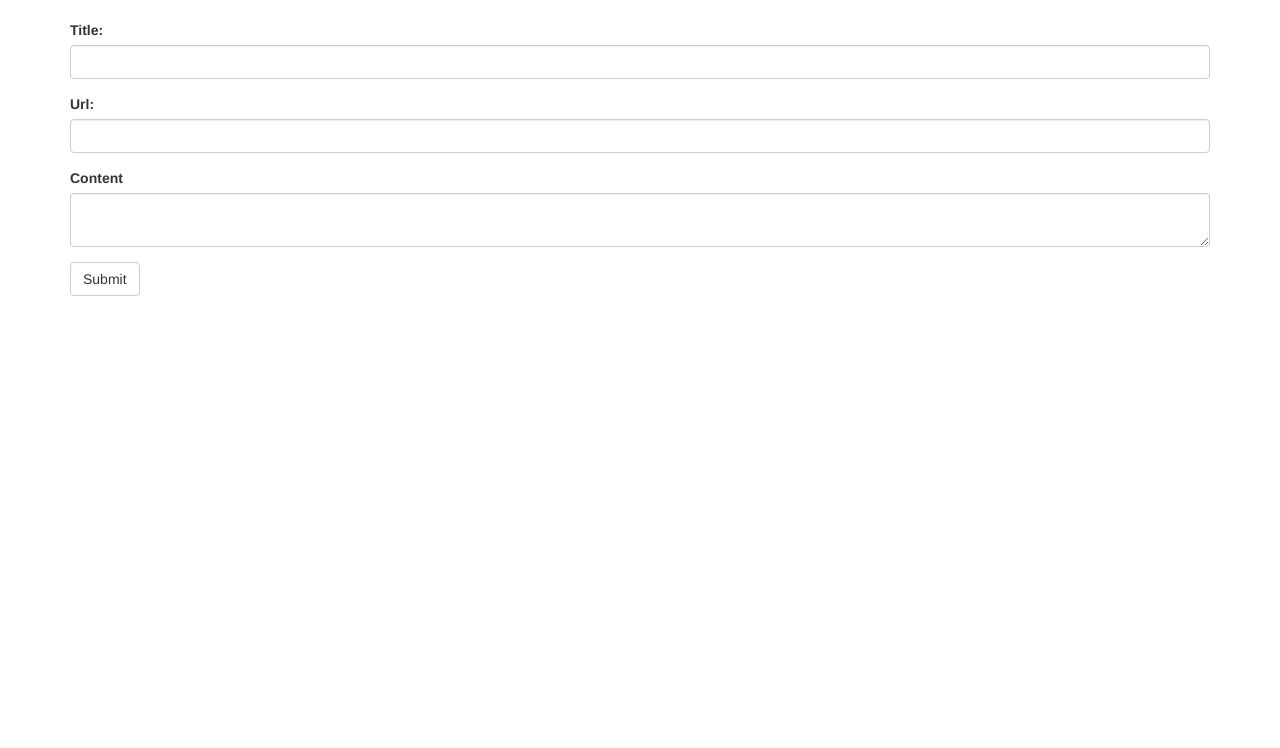
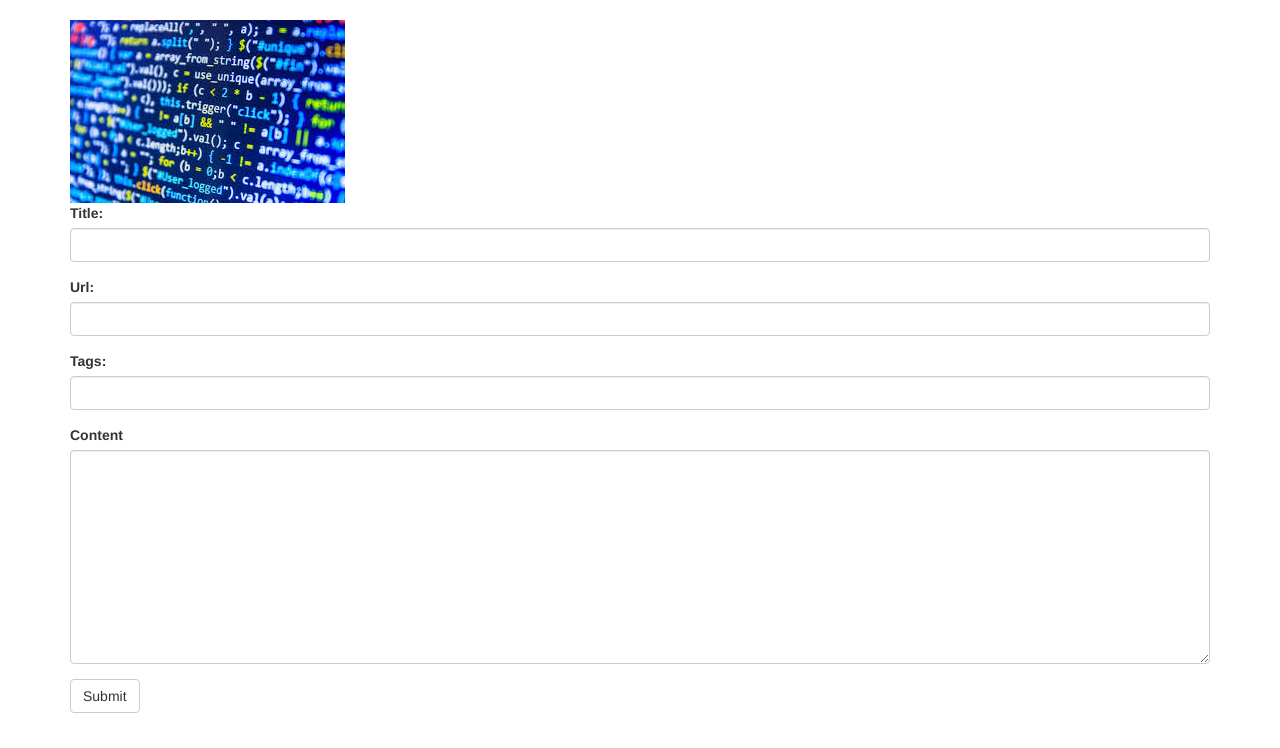
Before and after one commit to hawksterdhruv/django-tutorial, a Django app: page /read/entry/ in a window 1280 px wide. Shown: the part 52-800 px from the top of the page. Run offline with Django 3.2, Linux system fonts and the light colour scheme; some libraries are stand-ins or nearby versions.

Commit message:
working tags 1.0

```diff
--- a/read/read/urls.py
+++ b/read/read/urls.py
@@ -15,18 +15,23 @@ Including another URLconf
 """
 from django.conf.urls import url
 from django.contrib import admin
+from django.conf import settings
+from django.conf.urls.static import static
+from django.contrib.staticfiles import views
 
 from read.views import helloWorld
 from reading.views import heatmap_data
-# from read.views import time
+from reading.views import write_form
 from reading.views import read_list
 from reading.views import read_form
 
 urlpatterns = [
-    url(r'^admin/', admin.site.urls),
-    url(r'^hello/',helloWorld),
-    url(r'^heatmap_data/', heatmap_data),
-    # url(r'^time/plus/(\d{1,2})/',timePlus),
-    url(r'^read/list/',read_list),
-    url(r'^read/entry/',read_form)
-]
+                  url(r'^admin/', admin.site.urls),
+                  url(r'^hello/', helloWorld),
+                  url(r'^heatmap_data/', heatmap_data),
+                  # url(r'^time/plus/(\d{1,2})/',timePlus),
+                  url(r'^read/list/', read_list),
+                  url(r'^read/entry/', read_form),
+                  url(r'^write/', write_form),
+                  url(r'^static/(?P<path>.*)$', views.serve),
+              ] + static(settings.STATIC_URL, document_root=settings.STATIC_ROOT)
--- a/read/reading/models.py
+++ b/read/reading/models.py
@@ -5,13 +5,8 @@ from django.db import models
 
 # Create your models here.
 
-class Read(models.Model):
-    title = models.CharField(max_length=200)
-    url = models.URLField()
-    data = models.CharField(max_length=4000)
-    created_date = models.DateField()
-    # country = models.CharField(max_length=50)
-    # website = models.URLField()
+class Tags(models.Model):
+    tag = models.CharField(max_length=100)
 
 
 class Write(models.Model):
@@ -19,8 +14,20 @@ class Write(models.Model):
     # url = models.URLField()
     data = models.CharField(max_length=4000)
     created_date = models.DateField()
+    tags = models.ManyToManyField(Tags)
 
 
-class ReadWrite(models.Model):
-    read = models.ForeignKey(Read)
-    write = models.ForeignKey(Write)
+class Read(models.Model):
+    title = models.CharField(max_length=200)
+    url = models.URLField()
+    data = models.CharField(max_length=4000)
+    created_date = models.DateField()
+    tags = models.ManyToManyField(Tags)
+    write = models.ForeignKey(Write, on_delete=models.SET_NULL, blank=True,
+                              null=True, )
+    # country = models.CharField(max_length=50)
+    # website = models.URLField()
+
+# class ReadWrite(models.Model):
+#     read = models.ForeignKey(Read)
+#     write = models.ForeignKey(Write)
--- a/read/reading/views.py
+++ b/read/reading/views.py
@@ -7,7 +7,7 @@ from datetime import datetime, timedelta
 import time
 # Create your views here.
 from .forms import ReadingForm
-from .models import Read
+from .models import Read, Tags
 
 
 def read_list(request):
@@ -43,12 +43,22 @@ def read_form(request):
             # ...
             # redirect to a new URL:
             blog_read = form.save(commit=False)
-            # post.author = request.user
             blog_read.created_date = datetime.now()
             blog_read.save()
 
+            k = set()
+            for a in form.data['tags'].split(','):
+                k.add(a.strip())
+            for a in k:
+                t = Tags()
+                t.tag = a
+                t.save()
+                blog_read.tags.add(t)
+            # blog_read.save()
+
             return render(request, 'reading_form.html', {'form': form, 'success': True})
-
+        else:
+            return render(request, 'reading_form.html', {'form': form, 'success': False})
             # if a GET (or any other method) we'll create a blank form
     else:
         form = ReadingForm()
@@ -63,3 +73,7 @@ def heatmap_data(request):
     for idx,a in enumerate(blog_reads):
         l[time.mktime(a[0].timetuple())+idx] = 1
     return JsonResponse(l)
+
+def write_form(request):
+
+    return render(request, 'write_form.html')
--- a/read/templates/base.html
+++ b/read/templates/base.html
@@ -1,14 +1,8 @@
 <html>
 <head>
 <title>{% block title %}{% endblock %}</title>
-
-<!-- Latest compiled and minified CSS -->
 <link rel="stylesheet" href="https://maxcdn.bootstrapcdn.com/bootstrap/3.3.7/css/bootstrap.min.css">
-
-<!-- jQuery library -->
 <script src="https://ajax.googleapis.com/ajax/libs/jquery/1.12.4/jquery.min.js"></script>
-
-<!-- Latest compiled JavaScript -->
 <script src="https://maxcdn.bootstrapcdn.com/bootstrap/3.3.7/js/bootstrap.min.js"></script>
 {% block head %}{% endblock %}
 </head>
--- a/read/templates/reading_form.html
+++ b/read/templates/reading_form.html
@@ -2,10 +2,28 @@
 
 {% block title %}Add your read content{% endblock %}
 
+{% block head %}
+
+{% load static %}
+
+<script src="//cdn.tinymce.com/4/tinymce.min.js"></script>
+
+<link rel="stylesheet" href="{% static "/css/bootstrap-tagsinput.css" %}">
+
+<script src="{% static "/js/bootstrap-tagsinput.js" %}"></script>
+
+{% endblock %}
 {% block content %}
+
+
+
+<img src="{% static "/reading/example.jpg" %}" alt="My image">
+
 
 {% if success %}
 <div class="alert alert-success" role="alert">You have successfully submitted the form</div>
+{% elif success == False %}
+<div class="alert alert-danger" role="alert">Oops! Something went wrong</div>
 {% endif %}
 <form action="/read/entry/" method="post">
     <div class="form-group">
@@ -28,13 +46,50 @@
     </div>
     <div class="form-group">
         <div class="fieldWrapper">
+            {{ form.tags.errors }}
+            <label for="{{ form.tags.id_for_label }}">Tags:</label>
+            <input id="id_tags" name="tags" type="text" required="" class="form-control" data-role="tagsinput">
+            <!--{{ form.url }}-->
+        </div>
+    </div>
+    <div class="form-group">
+        <div class="fieldWrapper">
             {{ form.data.errors }}
             <label for="{{ form.data.id_for_label }}">Content</label>
-            <textarea id="id_data" maxlength="4000" name="data"  required="" class="form-control"></textarea>
+            <textarea id="id_data" maxlength="4000" name="data"
+                      required=""
+                      class="form-control"
+                      cols="85" rows="10"></textarea>
+            <!--<textarea id="id_data" name="data" cols="85" rows="10" class="form-control">-->
+            <!--</textarea>-->
             <!--{{ form.data }}-->
         </div>
     </div>
-    <button type="submit" class="btn btn-default" value="Submit">Submit</button>
+    <button type="submit" class="btn btn-default" value="Submit" id="submit_btn">Submit</button>
 
 </form>
+
+<script>
+    tinymce.init({
+        selector: '#id_data',
+        height: 230,
+        plugins: 'link image code',
+        menubar:false,
+
+        toolbar:false,
+        relative_urls: false,
+       themes: "modern",
+       statusbar: false,
+       content_style :"p {font-size:14px; font-family: Helvetica,Arial,sans-serif;}"
+        });
+
+<!--document.getElementById("submit_btn").addEventListener("click", tinyMCE.get('id_data').getContent());-->
+$('#submit_btn').click('submit', function () {
+        tinyMCE.triggerSave(true, true);
+        });
+
+        $('#id_tags').tagsinput({
+  confirmKeys: [44]
+});
+</script>
 {% endblock %}
```
Also changed, not shown: read/read/settings.py (+13 -8 lines), read/tables.py (added, +17 -0 lines), read/templates/write_form.html (added, +42 -0 lines), read/reading/migrations/0001_initial.py (added), read/reading/migrations/0002_auto_20161104_0453.py (added), read/reading/migrations/__init__.py (added), read/reading/static/reading/example.jpg (added), 1 other file.
